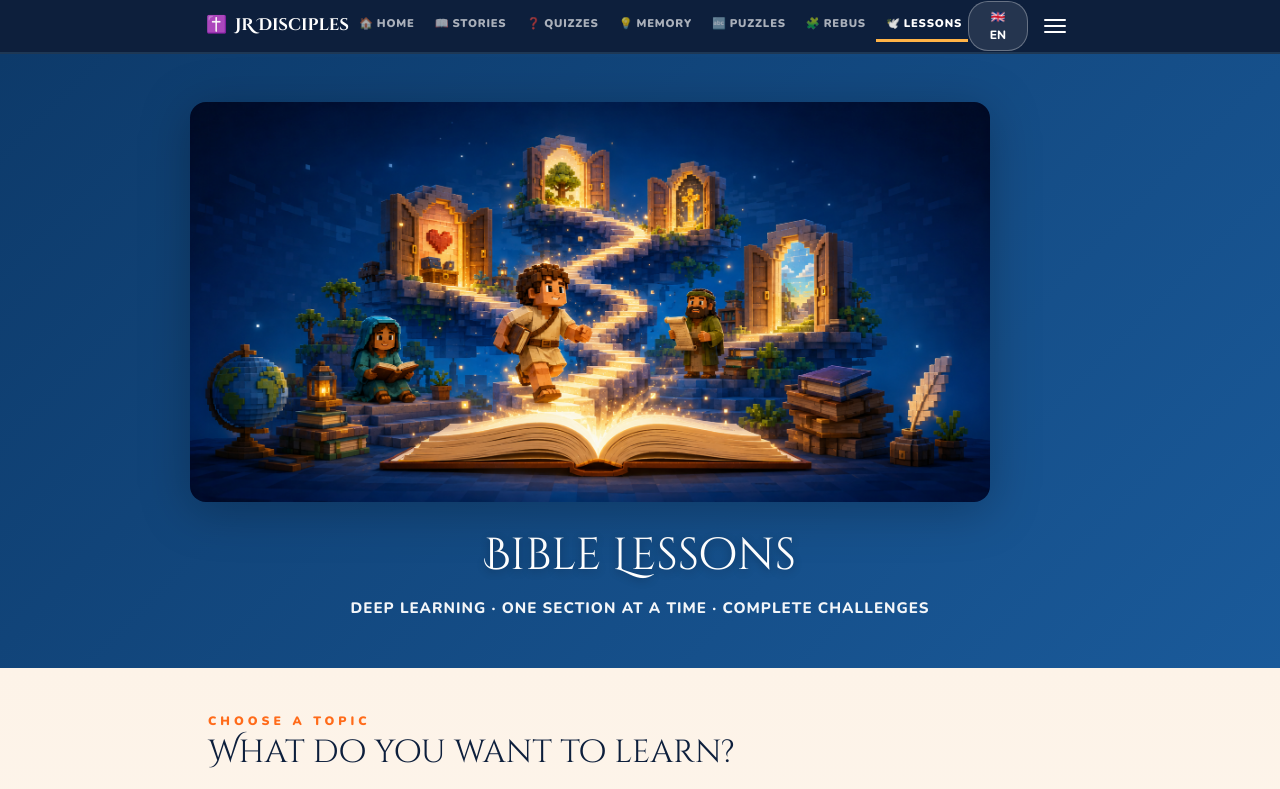
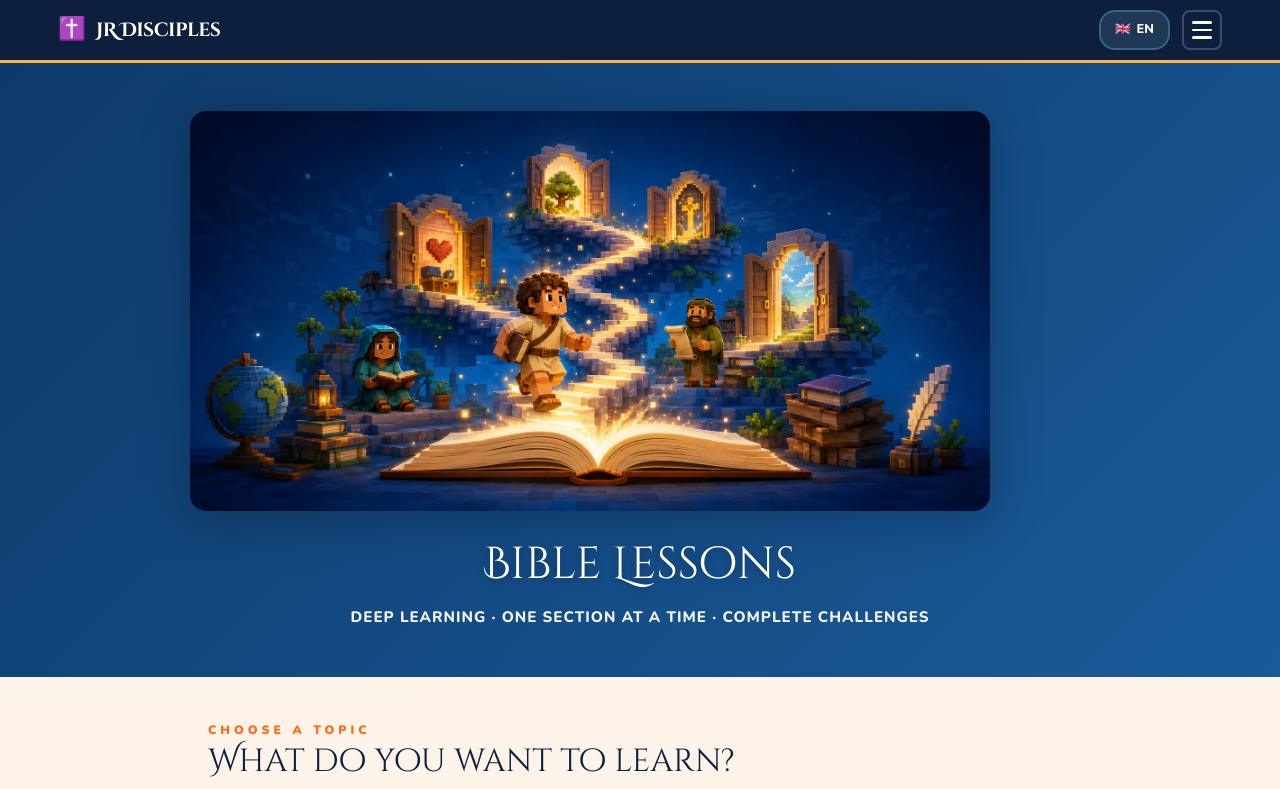
Before and after one commit to m3koval/JRDisciples, a Next.js app: page /lessons in a window 1280 px wide. Shown: the top 789 px of the page. Built offline with nearby package versions, Linux system fonts and the light colour scheme.

Commit message:
main hero video page

```diff
--- a/components/NavBar.tsx
+++ b/components/NavBar.tsx
@@ -36,20 +36,21 @@ export default function NavBar() {
   const t = useTranslation();
 
   return (
-    <nav style={{ background: "var(--deep)", position: "sticky", top: 0, zIndex: 100, borderBottom: "2px solid rgba(126,200,227,.15)" }}>
-      <div style={{ maxWidth: 900, margin: "0 auto", padding: "0 16px", display: "flex", alignItems: "center", justifyContent: "space-between", height: 52, minWidth: 0 }}>
+    <nav style={{ background: "var(--deep)", position: "sticky", top: 0, zIndex: 100, borderBottom: "3px solid var(--flame2)" }}>
+      <div style={{ maxWidth: 1200, margin: "0 auto", padding: "0 18px", display: "flex", alignItems: "center", justifyContent: "space-between", height: 60, gap: 16 }}>
         {/* Logo */}
         <Link href="/" style={{
           fontFamily: "var(--font-cinzel)", fontWeight: 700,
-          fontSize: "clamp(0.85rem, 4vw, 1.05rem)", color: "#fff",
-          textDecoration: "none", display: "flex", alignItems: "center", gap: 8,
-          whiteSpace: "nowrap", flexShrink: 0,
+          fontSize: "clamp(0.95rem, 3vw, 1.2rem)", color: "#fff",
+          textDecoration: "none", display: "flex", alignItems: "center", gap: 10,
+          whiteSpace: "nowrap", flexShrink: 0, transition: "opacity 0.2s",
         }}>
-          <span>✝️</span> <span className="hidden sm:inline">JR Disciples</span>
+          <span style={{ fontSize: "1.4rem" }}>✝️</span>
+          <span className="hidden sm:inline" style={{ letterSpacing: "-0.5px" }}>JR Disciples</span>
         </Link>
 
-        {/* Desktop links */}
-        <ul style={{ display: "flex", gap: 0, listStyle: "none", margin: 0, padding: 0, overflow: "auto", scrollBehavior: "smooth" }} className="hidden lg:flex">
+        {/* Desktop links - center */}
+        <ul style={{ display: "none", gap: 0, listStyle: "none", margin: 0, padding: 0, flex: 1, justifyContent: "center" }} className="lg:flex">
           {NavLinksContent({ t }).map((link) => {
             const active = link.href === "/" ? pathname === "/" : pathname.startsWith(link.href);
             return (
@@ -58,14 +59,16 @@ export default function NavBar() {
                   href={link.href}
                   style={{
                     fontFamily: "var(--font-nunito)", fontWeight: 900,
-                    fontSize: "0.7rem", letterSpacing: "0.8px", textTransform: "uppercase",
-                    color: active ? "#fff" : "rgba(255,255,255,.65)",
-                    textDecoration: "none", padding: "6px 10px", borderRadius: 0,
-                    display: "flex", alignItems: "center", gap: 3,
+                    fontSize: "0.75rem", letterSpacing: "0.9px", textTransform: "uppercase",
+                    color: active ? "var(--flame2)" : "rgba(255,255,255,.75)",
+                    textDecoration: "none", padding: "8px 14px", borderRadius: 6,
+                    display: "flex", alignItems: "center", gap: 6,
                     borderBottom: active ? "3px solid var(--flame2)" : "3px solid transparent",
-                    transition: "color 0.15s",
+                    transition: "all 0.2s",
                     whiteSpace: "nowrap",
                   }}
+                  onMouseEnter={(e) => e.currentTarget.style.color = "var(--flame2)"}
+                  onMouseLeave={(e) => e.currentTarget.style.color = active ? "var(--flame2)" : "rgba(255,255,255,.75)"}
                 >
                   <span>{link.emoji}</span>
                   <span className="hidden xl:inline">{link.label}</span>
@@ -75,35 +78,46 @@ export default function NavBar() {
           })}
         </ul>
 
+        {/* Spacer for flex alignment */}
+        <div style={{ flex: 1, display: "none" }} className="lg:block" />
+
+        {/* Right side: Language + Hamburger */}
+        <div style={{ display: "flex", alignItems: "center", gap: 12, justifyContent: "flex-end" }}>
           {/* Language selector */}
-        <div style={{ position: "relative", marginLeft: "auto" }}>
+          <div style={{ position: "relative" }}>
             <button
               onClick={() => setLangOpen(!langOpen)}
               style={{
-              background: "rgba(255,255,255,.1)",
-              border: "1px solid rgba(255,255,255,.3)",
+                background: language === "en" ? "rgba(126,200,227,.15)" : "rgba(255,107,26,.15)",
+                border: language === "en" ? "2px solid rgba(126,200,227,.3)" : "2px solid rgba(255,107,26,.3)",
                 color: "#fff",
-              padding: "6px 12px",
-              borderRadius: 20,
+                padding: "8px 14px",
+                borderRadius: 16,
                 cursor: "pointer",
                 fontFamily: "var(--font-nunito)",
                 fontWeight: 800,
-              fontSize: "0.75rem",
-              marginRight: 8,
+                fontSize: "0.8rem",
+                display: "flex", alignItems: "center", gap: 6,
+                transition: "all 0.2s",
+                whiteSpace: "nowrap",
               }}
+              onMouseEnter={(e) => e.currentTarget.style.opacity = "0.9"}
+              onMouseLeave={(e) => e.currentTarget.style.opacity = "1"}
             >
-            {language === "en" ? "🇬🇧 EN" : "🇷🇺 РУ"}
+              <span>{language === "en" ? "🇬🇧" : "🇷🇺"}</span>
+              <span className="hidden sm:inline">{language === "en" ? "EN" : "РУ"}</span>
             </button>
             {langOpen && (
               <div style={{
                 position: "absolute",
-              top: 40,
+                top: 44,
                 right: 0,
                 background: "#0a1a30",
-              border: "1px solid rgba(255,255,255,.2)",
+                border: "2px solid rgba(255,255,255,.15)",
                 borderRadius: 12,
                 overflow: "hidden",
                 zIndex: 50,
+                boxShadow: "0 8px 32px rgba(0,0,0,.3)",
               }}>
                 <button
                   onClick={() => {
@@ -113,18 +127,23 @@ export default function NavBar() {
                   style={{
                     display: "block",
                     width: "100%",
-                  padding: "10px 16px",
-                  background: language === "en" ? "rgba(255,255,255,.1)" : "none",
+                    padding: "12px 18px",
+                    background: language === "en" ? "rgba(126,200,227,.15)" : "none",
                     border: "none",
                     color: "#fff",
                     cursor: "pointer",
                     textAlign: "left",
                     fontFamily: "var(--font-nunito)",
                     fontWeight: 800,
+                    fontSize: "0.85rem",
+                    transition: "background 0.15s",
                   }}
+                  onMouseEnter={(e) => language !== "en" && (e.currentTarget.style.background = "rgba(126,200,227,.1)")}
+                  onMouseLeave={(e) => language !== "en" && (e.currentTarget.style.background = "none")}
                 >
                   🇬🇧 English
                 </button>
+                <div style={{ borderTop: "1px solid rgba(255,255,255,.1)" }} />
                 <button
                   onClick={() => {
                     setLanguage("ru");
@@ -133,16 +152,19 @@ export default function NavBar() {
                   style={{
                     display: "block",
                     width: "100%",
-                  padding: "10px 16px",
-                  background: language === "ru" ? "rgba(255,255,255,.1)" : "none",
+                    padding: "12px 18px",
+                    background: language === "ru" ? "rgba(255,107,26,.15)" : "none",
                     border: "none",
-                  borderTop: "1px solid rgba(255,255,255,.1)",
                     color: "#fff",
                     cursor: "pointer",
                     textAlign: "left",
                     fontFamily: "var(--font-nunito)",
                     fontWeight: 800,
+                    fontSize: "0.85rem",
+                    transition: "background 0.15s",
                   }}
+                  onMouseEnter={(e) => language !== "ru" && (e.currentTarget.style.background = "rgba(255,107,26,.1)")}
+                  onMouseLeave={(e) => language !== "ru" && (e.currentTarget.style.background = "none")}
                 >
                   🇷🇺 Русский
                 </button>
@@ -155,17 +177,39 @@ export default function NavBar() {
             className="lg:hidden"
             onClick={() => setOpen(!open)}
             aria-label="Toggle menu"
-          style={{ background: "none", border: "none", cursor: "pointer", padding: 8, display: "flex", flexDirection: "column", gap: 4, marginLeft: "auto" }}
+            style={{
+              background: open ? "rgba(255,107,26,.15)" : "none",
+              border: "2px solid rgba(255,255,255,.2)",
+              cursor: "pointer",
+              padding: 8,
+              display: "flex",
+              flexDirection: "column",
+              gap: 5,
+              borderRadius: 8,
+              transition: "all 0.2s",
+              width: 40,
+              height: 40,
+              justifyContent: "center",
+              alignItems: "center",
+            }}
           >
-          <div style={{ width: 22, height: 2, background: "#fff", borderRadius: 2 }} />
-          <div style={{ width: 22, height: 2, background: "#fff", borderRadius: 2 }} />
-          <div style={{ width: 22, height: 2, background: "#fff", borderRadius: 2 }} />
+            <div style={{ width: 20, height: 2.5, background: "#fff", borderRadius: 2, transition: "all 0.3s", transform: open ? "rotate(45deg) translateY(8px)" : "rotate(0)" }} />
+            <div style={{ width: 20, height: 2.5, background: "#fff", borderRadius: 2, transition: "opacity 0.3s", opacity: open ? 0 : 1 }} />
+            <div style={{ width: 20, height: 2.5, background: "#fff", borderRadius: 2, transition: "all 0.3s", transform: open ? "rotate(-45deg) translateY(-8px)" : "rotate(0)" }} />
           </button>
+        </div>
       </div>
 
       {/* Mobile/tablet dropdown */}
       {open && (
-        <div style={{ background: "#0a1a30", borderTop: "1px solid rgba(255,255,255,.08)", padding: "8px 16px 16px", maxHeight: "calc(100vh - 52px)", overflowY: "auto" }}>
+        <div style={{
+          background: "linear-gradient(135deg, #0a1a30 0%, #0d2a45 100%)",
+          borderTop: "2px solid var(--flame2)",
+          padding: "12px 18px 18px",
+          maxHeight: "calc(100vh - 60px)",
+          overflowY: "auto",
+          animation: "slideDown 0.3s ease-out",
+        }}>
           {NavLinksContent({ t }).map((link) => {
             const active = link.href === "/" ? pathname === "/" : pathname.startsWith(link.href);
             return (
@@ -174,71 +218,40 @@ export default function NavBar() {
                 href={link.href}
                 onClick={() => setOpen(false)}
                 style={{
-                  display: "flex", alignItems: "center", gap: 8,
+                  display: "flex", alignItems: "center", gap: 12,
                   fontFamily: "var(--font-nunito)", fontWeight: 800,
-                  fontSize: "clamp(0.85rem, 2vw, 0.95rem)", color: active ? "#fff" : "rgba(255,255,255,.65)",
-                  textDecoration: "none", padding: "12px 8px",
-                  borderLeft: active ? "3px solid var(--flame2)" : "3px solid transparent",
-                  background: active ? "rgba(255,179,71,.12)" : "none",
-                  borderRadius: 4,
+                  fontSize: "clamp(0.9rem, 2vw, 1rem)",
+                  color: active ? "var(--flame2)" : "rgba(255,255,255,.8)",
+                  textDecoration: "none", padding: "14px 12px",
+                  borderLeft: active ? "4px solid var(--flame2)" : "4px solid transparent",
+                  background: active ? "rgba(255,107,26,.1)" : "none",
+                  borderRadius: 6,
+                  marginBottom: 4,
+                  transition: "all 0.15s",
                 }}
+                onMouseEnter={(e) => !active && (e.currentTarget.style.background = "rgba(255,255,255,.05)")}
+                onMouseLeave={(e) => !active && (e.currentTarget.style.background = "none")}
               >
-                <span>{link.emoji}</span>
+                <span style={{ fontSize: "1.2rem" }}>{link.emoji}</span>
                 <span>{link.label}</span>
               </Link>
             );
           })}
-          <div style={{ borderTop: "1px solid rgba(255,255,255,.1)", marginTop: 8, paddingTop: 8 }}>
-            <button
-              onClick={() => {
-                setLanguage("en");
-                setOpen(false);
-              }}
-              style={{
-                display: "block",
-                width: "100%",
-                padding: "10px 8px",
-                background: language === "en" ? "rgba(255,179,71,.12)" : "none",
-                border: "none",
-                color: "#fff",
-                cursor: "pointer",
-                textAlign: "left",
-                fontFamily: "var(--font-nunito)",
-                fontWeight: 800,
-                fontSize: "0.9rem",
-                borderLeft: language === "en" ? "3px solid var(--flame2)" : "3px solid transparent",
-                borderRadius: 4,
-              }}
-            >
-              🇬🇧 English
-            </button>
-            <button
-              onClick={() => {
-                setLanguage("ru");
-                setOpen(false);
-              }}
-              style={{
-                display: "block",
-                width: "100%",
-                padding: "10px 8px",
-                background: language === "ru" ? "rgba(255,179,71,.12)" : "none",
-                border: "none",
-                color: "#fff",
-                cursor: "pointer",
-                textAlign: "left",
-                fontFamily: "var(--font-nunito)",
-                fontWeight: 800,
-                fontSize: "0.9rem",
-                borderLeft: language === "ru" ? "3px solid var(--flame2)" : "3px solid transparent",
-                borderRadius: 4,
-                marginTop: 4,
-              }}
-            >
-              🇷🇺 Русский
-            </button>
-          </div>
         </div>
       )}
+
+      <style>{`
+        @keyframes slideDown {
+          from {
+            opacity: 0;
+            transform: translateY(-8px);
+          }
+          to {
+            opacity: 1;
+            transform: translateY(0);
+          }
+        }
+      `}</style>
     </nav>
   );
 }
```
Also changed, not shown: app/page.tsx (+24 -0 lines). Lines whose indentation alone changed are shown as unchanged.
